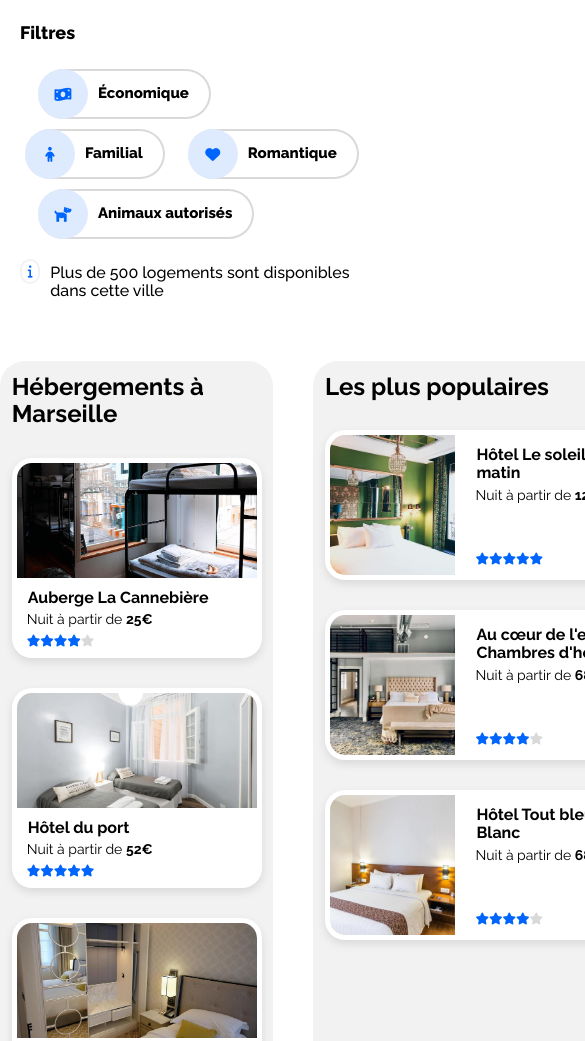
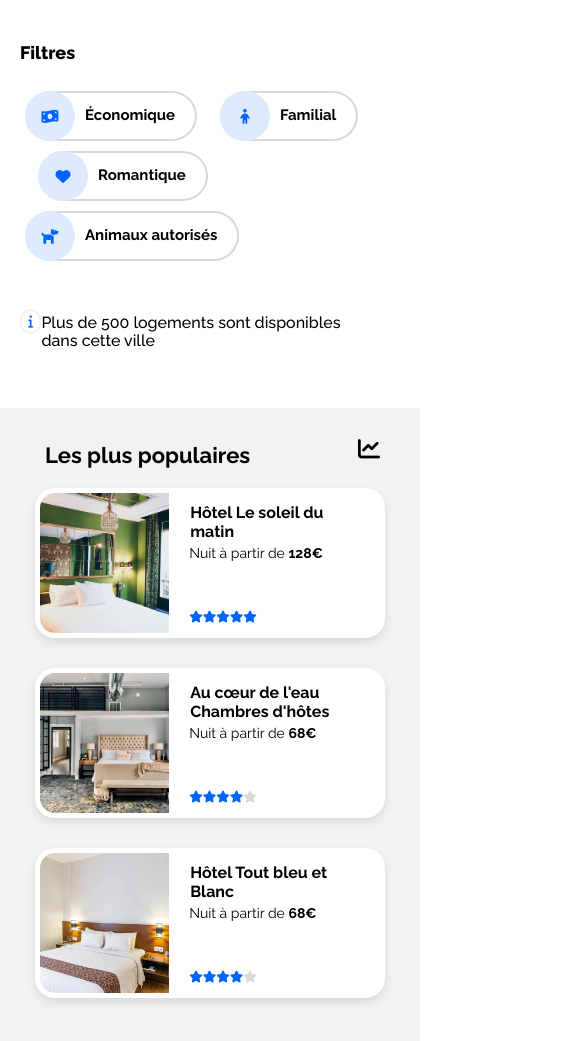
Before and after one commit to Desmarres/P2_desmarres_code, a plain HTML site: page index.html in a window 390 px wide. Shown: the part 325-1366 px from the top of the page, 585 px wide, since content can reach past the window. Drawn offline with Linux system fonts and the light colour scheme.

Commit message:
AjustementTailleElement&SuppressionDeIDCorpsEntete

```diff
--- a/css/booki.css
+++ b/css/booki.css
@@ -2,7 +2,6 @@
 
 *{
     box-sizing: border-box;
-    /* border: 1px solid black; */
     margin: 0;
     padding: 0;
 }
@@ -11,6 +10,7 @@ body{
     margin: auto;
     font-family: 'Raleway', sans-serif;
     font-weight: 500;
+    max-width: 1440px;
 }
 
 a{
@@ -18,24 +18,13 @@ a{
     color: black;
 }
 
-h1{
-    font-size: 22px;
-    font-weight: 800;
-}
-
-/* ---------- page ---------- */
-
-#page{
-    max-width: 1350px;
-    margin: 0 50px;
-}
-
 /* ---------- enTete ---------- */
 
-#enTete{
+nav{
     display: flex;
     justify-content: space-between;
     align-items: center;
+    padding: 0 50px;
 }
 
 #enTete__logo img{
@@ -61,9 +50,10 @@ h1{
 
 /* ---------- corps  ---------- */
 
-#corps{
+main{
     display: flex;
     flex-direction: column;
+    padding: 0 50px;
 }
 
 /* rechercher un Hébergement*/
@@ -73,8 +63,9 @@ h1{
     flex-direction: column;
 }
 
-#corps__recherche p{
-    padding: 0 20px 0 10px;
+h1{
+    font-size: 22px;
+    font-weight: 800;
 }
 
 /* formulaire */
@@ -84,10 +75,10 @@ h1{
 #corps__recherche__formulaire{
     display: flex;
     font-size: 18px;
-    max-width: 420px;
+    width: 430px;
     border-radius: 15px;
     border: 1px solid #F2F2F2;
-    margin: 15px 0px;
+    margin: 20px 0px;
 }
 
 #corps__recherche__formulaire__icone{
@@ -108,7 +99,7 @@ h1{
 }
 
 #corps__recherche__formulaire__bouton{
-    width: 134px;
+    width: 138px;
     background-color: #0065FC;
     border-radius: 0 15px 15px 0;
     border: none;
@@ -126,11 +117,11 @@ h1{
     display: flex;
     flex-wrap: wrap;
     align-items: center;
-    margin: 15px 0px;
+    margin: 23px 0px;
 }
 
 #corps__recherche__filtres h2{
-    margin: 20px 0;
+    margin: 22px 0;
     padding-right: 30px;
     font-size: 18px;
     font-weight: 800;
@@ -152,7 +143,7 @@ h1{
     height: 50px;
     margin-right: 10px;
     font-size: 18px;
-    font-weight: 800;
+    font-weight: 700;
     border-radius: 50px;
     border: 2px solid #D9D9D9;
     border-left: none;
@@ -169,6 +160,11 @@ h1{
     border-radius: 25px;
 }
 
+.boutons p{
+    margin-right: 20px;
+    margin-left: 10px;
+}
+
 /*changement filtres checked */
 
 #corps__recherche__filtres__boutons input[type=checkbox]:checked + label{
@@ -181,6 +177,7 @@ h1{
 #corps__recherche__information{
     display: flex;
     align-items: flex-start;
+    margin-top: 20px;
 }
 
 #corps__recherche__information i{
@@ -204,14 +201,21 @@ h1{
 
 #corps__hebergements{
     display: flex;
-    margin: 40px 0;
+    margin: 37px 0;
+}
+
+#corps__hebergements h2{
+    font-weight: 700;
+    font-size: 22px;
+    padding: 5px;
 }
 
 .backgroundHebergement{
+    padding: 30px;
     background-color: #F2F2F2;
     border-radius: 25px;
-    padding: 3%;
 }
+
 
 /* annonces */
 
@@ -220,7 +224,6 @@ h1{
     border-radius: 20px;
     background-color: white;
     padding: 5px;
-    margin: 30px 0 0 0;
     box-shadow: 0px 4px 8px #D9D9D9;
 }
 
@@ -282,13 +285,17 @@ h1{
     justify-content: space-between;
 }
 
+#corps__hebergements a{
+    padding: 15px 5px;
+}
+
 #corps__hebergements__ville__liste .annonces{
     flex-direction: column;
     width: 250px;
     height: 200px;
 }
 
-#corps__hebergements__ville__liste__images{
+.corps__hebergements__ville__liste__images{
     display: flex;
     max-height: 115px;
     min-width: 240px;
@@ -318,7 +325,7 @@ h1{
     display: flex;
     flex-direction: column;
     align-items: center;
-
+    width: 420px;
 }
 
 
@@ -331,7 +338,7 @@ h1{
 }
 
 #corps__hebergements__populaires__titre i{
-    font-size: 25px;
+    font-size: 22px;
 }
 
 /* liste */
@@ -342,11 +349,11 @@ h1{
 }
 
 #corps__hebergements__populaires__liste .annonces{
-    width: 340px;
+    width: 350px;
     height: 150px;
 }
 
-#corps__hebergements__populaires__liste__images{
+.corps__hebergements__populaires__liste__images{
     display: flex;
     width: 38%;
     height: 140px;
@@ -431,14 +438,15 @@ h1{
 
     /* ---------- page ---------- */
 
-    #page{
-        margin: 0;
+    main{
+        padding: 0;
     }
 
     /* enTete */
 
-    #enTete{
+    nav{
         flex-direction: column;
+        padding: 0;
     }
 
     #enTete__logo{
@@ -503,4 +511,19 @@ h1{
         margin: 5px;
     }
 
+    /* hebergement */
+
+    #corps__hebergements{
+        flex-direction: column;
+    }
+
+    #corps__hebergements__ville{
+        order: 2;
+        background-color: #FFFFFF;
+    }
+
+    #corps__hebergements__populaires{
+        order: 1;
+        border-radius: 0px;
+    }
 }
--- a/index.html
+++ b/index.html
@@ -11,10 +11,9 @@
     </head>
 
     <body>
-        <div id="page">
         <!-- enTete -->
         <header>
-                <nav id="enTete">
+            <nav>
                 <div id="enTete__logo">
                     <img src="./images/Booki.png" alt="Logo Booki">
                 </div>
@@ -25,7 +24,7 @@
             </nav>
         </header>
         <!-- corps -->
-            <main id="corps">
+        <main>
             <section id="corps__recherche">
                 <!-- rechercher un Hébergement-->
                 <div>
@@ -48,26 +47,26 @@
                         <!-- filtres -->
                         <h2>Filtres</h2>
                         <div id="corps__recherche__filtres__boutons">
-                                <input type="checkbox" name="Économique" id="Économique" />
                             <label for="Économique" class="boutons">
                                 <i class='fas fa-money-bill-wave'></i>
                                 <p>Économique</p>
                             </label>
-                                <input type="checkbox" name="Familial" id="Familial" />
+                            <input type="checkbox" name="Économique" id="Économique" />
                             <label for="Familial" class="boutons">
                                 <i class='fa fa-child'></i>
                                 <p>Familial</p>
                             </label>
-                                <input type="checkbox" name="Romantique" id="Romantique" />
+                            <input type="checkbox" name="Familial" id="Familial" />
                             <label for="Romantique" class="boutons">
                                 <i class='fa fa-heart'></i>
                                 <p>Romantique</p>
                             </label>
-                                <input type="checkbox" name="AnimauxAutorisés" id="AnimauxAutorisés" />
+                            <input type="checkbox" name="Romantique" id="Romantique" />
                             <label for="AnimauxAutorisés" class="boutons">
                                 <i class='fas fa-dog'></i>
                                 <p>Animaux autorisés</p>
                             </label>
+                            <input type="checkbox" name="AnimauxAutorisés" id="AnimauxAutorisés" />
                         </div>
                     </form>
                 </div>
@@ -84,8 +83,8 @@
                     <div id="corps__hebergements__ville__liste">
                         <!-- liste hebergement dans la ville-->
                         <a href="#"> <!--Auberge La Cannebière-->
-                                <div class="annonces">
-                                    <div id="corps__hebergements__ville__liste__images">
+                            <article class="annonces">
+                                <div class="corps__hebergements__ville__liste__images">
                                     <img src="./images/marcus-loke-WQJvWU_HZFo-unsplash.jpg" alt="AubergeLaCannebière" class="objectFitContain">
                                 </div>
                                 <div class="description">
@@ -99,11 +98,11 @@
                                         <i class='fa fa-star'></i>
                                     </div>
                                 </div>
-                                </div>
+                            </article>
                         </a>
                         <a href="#"> <!--Hôtel du port-->
-                                <div class="annonces">
-                                    <div id="corps__hebergements__ville__liste__images">
+                            <article class="annonces">
+                                <div class="corps__hebergements__ville__liste__images">
                                     <img src="./images/fred-kleber-gTbaxaVLvsg-unsplash.jpg" alt="HôtelDuPort" class="objectFitContain">
                                 </div>
                                 <div class="description">
@@ -117,11 +116,11 @@
                                         <i class='fa fa-star'></i>
                                     </div>
                                 </div>
-                                </div>
+                            </article>
                         </a>
                         <a href="#">
-                                <div class="annonces"> <!--Hôtel Les mouettes -->
-                                    <div id="corps__hebergements__ville__liste__images">
+                            <article class="annonces"> <!--Hôtel Les mouettes -->
+                                <div class="corps__hebergements__ville__liste__images">
                                     <img src="./images/reisetopia-B8WIgxA_PFU-unsplash.jpg" alt="HôtelLesMouettes" class="objectFitContain">
                                 </div>
                                 <div class="description">
@@ -135,11 +134,11 @@
                                         <i class='fa fa-star'></i>
                                     </div>
                                 </div>
-                                </div>
+                            </article>
                         </a>
                         <a href="#"> <!--Hôtel de la mer -->
-                                <div class="annonces">
-                                    <div id="corps__hebergements__ville__liste__images">
+                            <article class="annonces">
+                                <div class="corps__hebergements__ville__liste__images">
                                     <img src="./images/annie-spratt-Eg1qcIitAuA-unsplash.jpg" alt="HôtelDeLaMer" class="objectFitContain">
                                 </div>
                                 <div class="description">
@@ -153,11 +152,11 @@
                                         <i class='fa fa-star'></i>
                                     </div>
                                 </div>
-                                </div>
+                            </article>
                         </a>
                         <a href="#"> <!--Auberge Le Panier-->
-                                <div class="annonces">
-                                    <div id="corps__hebergements__ville__liste__images">
+                            <article class="annonces">
+                                <div class="corps__hebergements__ville__liste__images">
                                     <img src="./images/nicate-lee-kT-ZyaiwBe0-unsplash.jpg" alt="AubergeLePanier" class="objectFitContain">
                                 </div>
                                 <div class="description">
@@ -171,11 +170,11 @@
                                         <i class='fa fa-star'></i>
                                     </div>
                                 </div>
-                                </div>
+                            </article>
                         </a>
                         <a href="#"> <!--Hôtel chez Amina -->
-                                <div class="annonces">
-                                    <div id="corps__hebergements__ville__liste__images">
+                            <article class="annonces">
+                                <div class="corps__hebergements__ville__liste__images">
                                     <img src="./images/febrian-zakaria-M6S1WvfW68A-unsplash.jpg" alt="HôtelChezAmina" class="objectFitContain">
                                 </div>
                                 <div class="description">
@@ -189,7 +188,7 @@
                                         <i class='fa fa-star'></i>
                                     </div>
                                 </div>
-                                </div>
+                            </article>
                         </a>
                     </div>
                     <div id="corps__hebergements__ville__afficherPlus">
@@ -206,8 +205,8 @@
                     <div id="corps__hebergements__populaires__liste">
                         <!-- liste hebergement dans la ville-->
                         <a href="#"> <!--Hôtel Le soleil du matin -->
-                                <div class="annonces">
-                                    <div id="corps__hebergements__populaires__liste__images">
+                            <article class="annonces">
+                                <div class="corps__hebergements__populaires__liste__images">
                                     <img src="./images/emile-guillemot-Bj_rcSC5XfE-unsplash.jpg" alt="HôtelLeSoleilDuMatin" class="objectFitContain">
                                 </div>
                                 <div class="description">
@@ -221,11 +220,11 @@
                                         <i class='fa fa-star'></i>
                                     </div>
                                 </div>
-                                </div>
+                            </article>
                         </a>
                         <a href="#"> <!-- Au cœur de l'eau Chambres d'hôtes-->
-                                <div class="annonces">
-                                    <div id="corps__hebergements__populaires__liste__images">
+                            <article class="annonces">
+                                <div class="corps__hebergements__populaires__liste__images">
                                     <img src="./images/aw-creative-VGs8z60yT2c-unsplash.jpg" alt="AuCoeurDeLEauChambresDHôtes" class="objectFitContain">
                                 </div>
                                 <div class="description">
@@ -239,11 +238,11 @@
                                         <i class='fa fa-star'></i>
                                     </div>
                                 </div>
-                                </div>
+                            </article>
                         </a>
                         <a href="#"> <!--Hôtel Tout bleu et Blanc -->
-                                <div class="annonces">
-                                    <div id="corps__hebergements__populaires__liste__images">
+                            <article class="annonces">
+                                <div class="corps__hebergements__populaires__liste__images">
                                     <img src="./images/febrian-zakaria-sjvU0THccQA-unsplash.jpg" alt="HôtelToutBleuEtBlanc" class="objectFitContain">
                                 </div>
                                 <div class="description">
@@ -257,7 +256,7 @@
                                         <i class='fa fa-star'></i>
                                     </div>
                                 </div>
-                                </div>
+                            </article>
                         </a>
                     </div>
                 </div>
@@ -266,7 +265,6 @@
                 <!-- activités -->
             </section>
         </main>
-        </div>
         <!-- piedDePage -->
         <footer>
             <div>
```
Lines whose indentation alone changed are shown as unchanged.
